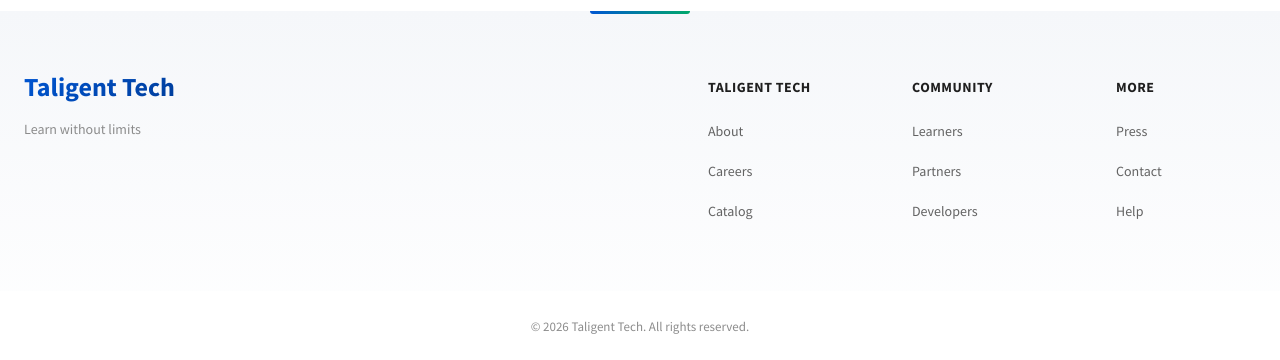
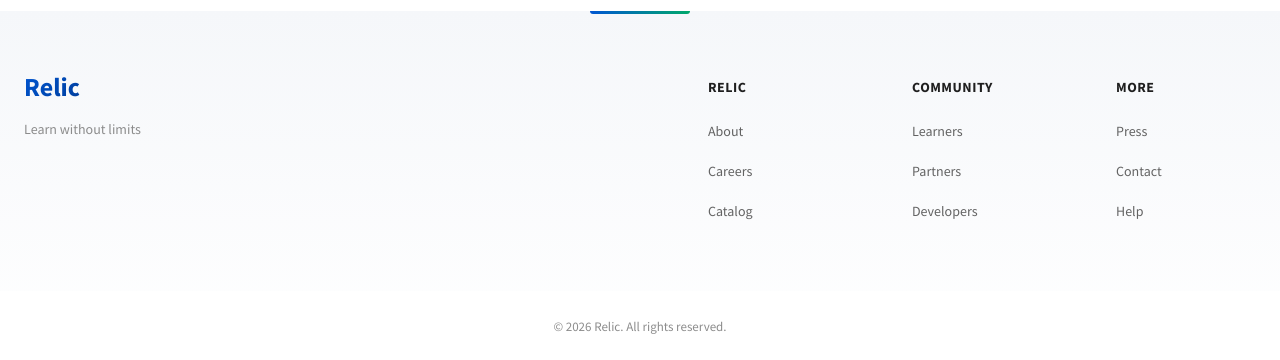
Before and after one commit to pracheersrivastava/Relic, a Next.js app in the folder frontend/: page / in a window 1280 px wide. Shown: the part 1036-1396 px from the top of the page. Built offline with nearby package versions, Linux system fonts and the light colour scheme; no server answers.

Commit message:
Chore: Restruction and Refresh

```diff
--- a/frontend/src/app/courses/page.tsx
+++ b/frontend/src/app/courses/page.tsx
@@ -160,7 +160,7 @@ export default function CoursesPage() {
                   <div className={styles.courseContent}>
                     <div className={styles.courseProvider}>
                       <span className={styles.providerBadge}>C</span>
-                      <span className={styles.providerName}>Taligent Tech</span>
+                      <span className={styles.providerName}>Relic</span>
                     </div>
                     <h3 className={styles.courseTitle}>{course.title}</h3>
                     {course.subtitle && (
--- a/frontend/src/app/layout.tsx
+++ b/frontend/src/app/layout.tsx
@@ -3,7 +3,7 @@ import '@/styles/globals.css';
 import { Providers } from './providers';
 
 export const metadata: Metadata = {
-  title: 'Taligent Tech - Learn without limits',
+  title: 'Relic - Learn without limits',
   description: 'Access world-class education from top universities and companies.',
 };
 
--- a/frontend/src/app/login/page.tsx
+++ b/frontend/src/app/login/page.tsx
@@ -67,7 +67,7 @@ function LoginForm() {
   return (
     <div className={styles.loginCard}>
       <div className={styles.loginHeader}>
-        <Link href="/" className={styles.logo}>Taligent Tech</Link>
+        <Link href="/" className={styles.logo}>Relic</Link>
         <h1 className={styles.title}>
           {isRegister ? 'Create your account' : 'Welcome back'}
         </h1>
--- a/frontend/src/app/page.tsx
+++ b/frontend/src/app/page.tsx
@@ -37,7 +37,7 @@ const formatReviewCount = (count: number): string => {
 const convertToHomepageCourse = (course: Course, index: number): HomepageCourse => ({
   id: course._id,
   title: course.title,
-  provider: 'Taligent Tech',
+  provider: 'Relic',
   providerLogo: 'C',
   image: courseImages[index % courseImages.length],
   rating: course.averageRating || 0,
@@ -228,14 +228,14 @@ export default function HomePage() {
       <footer className={styles.footer}>
         <div className={styles.footerContent}>
           <div className={styles.footerBrand}>
-            <span className={styles.footerLogo}>Taligent Tech</span>
+            <span className={styles.footerLogo}>Relic</span>
             <p className={styles.footerTagline}>
               Learn without limits
             </p>
           </div>
           <div className={styles.footerLinks}>
             <div className={styles.footerColumn}>
-              <h4>Taligent Tech</h4>
+              <h4>Relic</h4>
               <a href="#">About</a>
               <a href="#">Careers</a>
               <a href="#">Catalog</a>
@@ -255,7 +255,7 @@ export default function HomePage() {
           </div>
         </div>
         <div className={styles.footerBottom}>
-          <p>© 2026 Taligent Tech. All rights reserved.</p>
+          <p>© 2026 Relic. All rights reserved.</p>
         </div>
       </footer>
     </div>
--- a/frontend/src/components/Header/Header.tsx
+++ b/frontend/src/components/Header/Header.tsx
@@ -24,7 +24,7 @@ export function Header() {
     <>
       <header className={styles.header}>
         <Link href="/courses" className={styles.logo}>
-          Taligent Tech
+          Relic
         </Link>
         <div className={styles.headerRight}>
           <ThemeToggle />
--- a/frontend/src/components/Navbar/Navbar.tsx
+++ b/frontend/src/components/Navbar/Navbar.tsx
@@ -57,7 +57,7 @@ export const Navbar: React.FC = () => {
       <div className={styles.navContent}>
         <div className={styles.leftSection}>
           <Link href="/" className={styles.logo}>
-            Taligent Tech
+            Relic
           </Link>
           <Link href="/" className={styles.navLinkAnchor}>
             Explore
--- a/frontend/src/data/homepageData.ts
+++ b/frontend/src/data/homepageData.ts
@@ -26,16 +26,16 @@ export interface Banner {
 export const banners: Banner[] = [
   {
     id: 'banner-1',
-    title: 'Taligent Tech Plus',
+    title: 'Relic Plus',
     subtitle: 'Next level skills. New Year savings.',
     description: 'Get all the skills for one low price with 10,000+ top courses from Microsoft, Google, IBM, and more.',
-    ctaText: 'Save on Taligent Tech Plus',
+    ctaText: 'Save on Relic Plus',
     bgColor: '#0056D2',
     textColor: '#FFFFFF',
   },
   {
     id: 'banner-2',
-    title: 'Taligent Tech for Teams',
+    title: 'Relic for Teams',
     subtitle: 'Train your team in top skills',
     description: 'Join 3,700+ teams worldwide and get 50% off team training.',
     ctaText: 'Save 50% on Teams',
```
Also changed, not shown: 2 other files (tests, documents, lock files or other folders).
